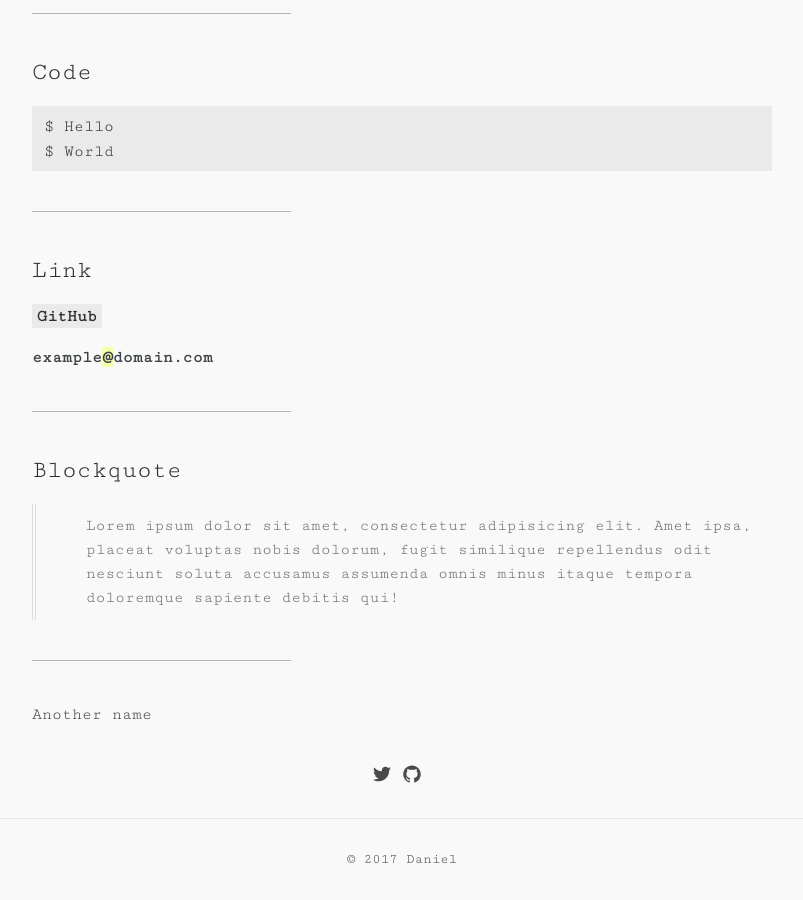
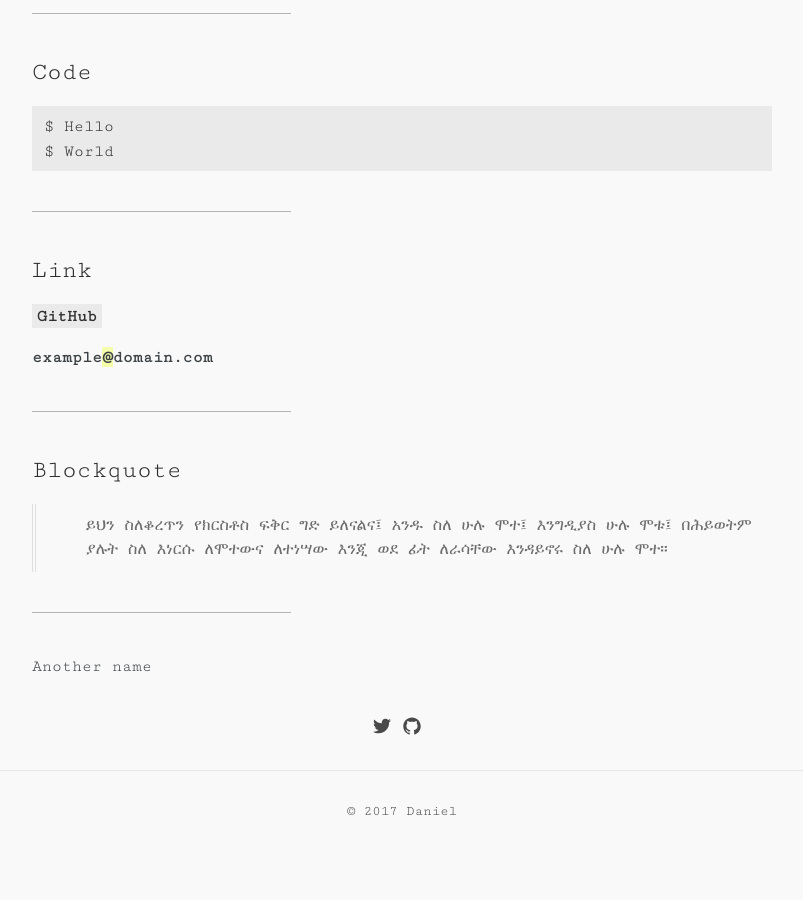
Before and after one commit to danievsky/blog, a Jekyll site: the page built from _posts/2016-05-05-welcome.md, in a window 1280 px wide and 900 px high, scrolled down 1459 px. Shown: the whole window, without its empty margins (238-1041 px from the left). Built offline with Jekyll 4.4.1, drawn with Linux system fonts in a browser that asks for light colours; some web fonts are replaced; after the commit the page ends 2311 px from its top, so only the background shows below that.

Commit message:
Update 2016-05-05-welcome.md

```diff
--- a/_posts/2016-05-05-welcome.md
+++ b/_posts/2016-05-05-welcome.md
@@ -65,4 +65,4 @@ $ World
 
 ## Blockquote
 
-> Lorem ipsum dolor sit amet, consectetur adipisicing elit. Amet ipsa, placeat voluptas nobis dolorum, fugit similique repellendus odit nesciunt soluta accusamus assumenda omnis minus itaque tempora doloremque sapiente debitis qui!
+> ይህን ስለቆረጥን የክርስቶስ ፍቅር ግድ ይለናልና፤ አንዱ ስለ ሁሉ ሞተ፤ እንግዲያስ ሁሉ ሞቱ፤ በሕይወትም ያሉት ስለ እነርሱ ለሞተውና ለተነሣው እንጂ ወደ ፊት ለራሳቸው እንዳይኖሩ ስለ ሁሉ ሞተ።
```
